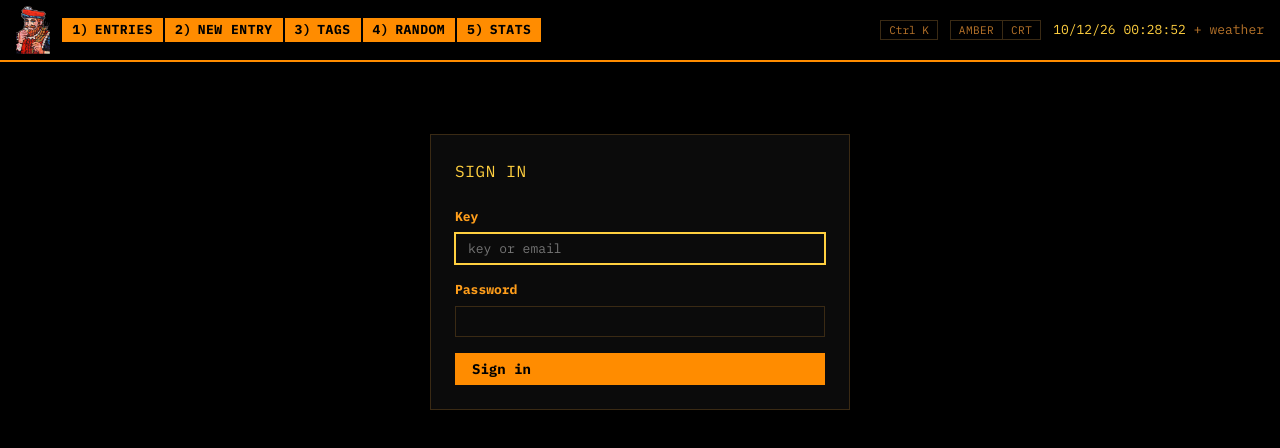
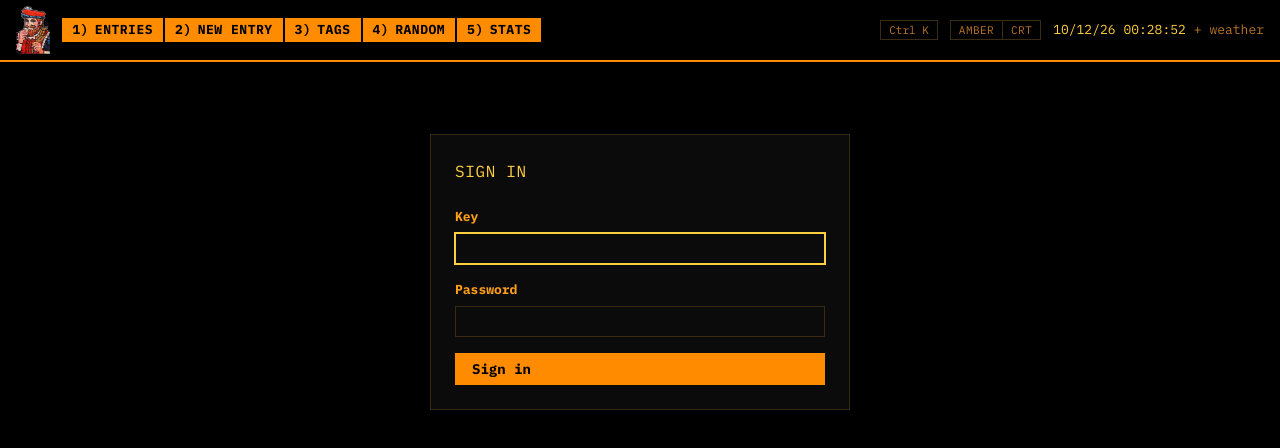
Before and after one commit to parzivalsupreme/AsahiSuperDry-, a Next.js app: page / in a window 1280 px wide. Shown: the top 448 px of the page. Built offline with nearby package versions, Linux system fonts and the light colour scheme; no server answers.

Commit message:
Remove the placeholder from the sign-in key field
Co-Authored-By: Claude Opus 5.5 <noreply@anthropic.com>
Claude-Session: https://claude.ai/code/session_019iaZqWeidTbcGW93eZBp2v

```diff
--- a/app/components/AuthGate.js
+++ b/app/components/AuthGate.js
@@ -23,7 +23,7 @@ function SignIn() {
       <h2 className="section-title">Sign in</h2>
       <div className="field">
         <label htmlFor="key">Key</label>
-        <input id="key" className="input" placeholder="key or email" value={key} onChange={(e) => setKey(e.target.value)} autoCapitalize="none" autoComplete="username" required autoFocus />
+        <input id="key" className="input" value={key} onChange={(e) => setKey(e.target.value)} autoCapitalize="none" autoComplete="username" required autoFocus />
       </div>
       <div className="field">
         <label htmlFor="password">Password</label>
```
